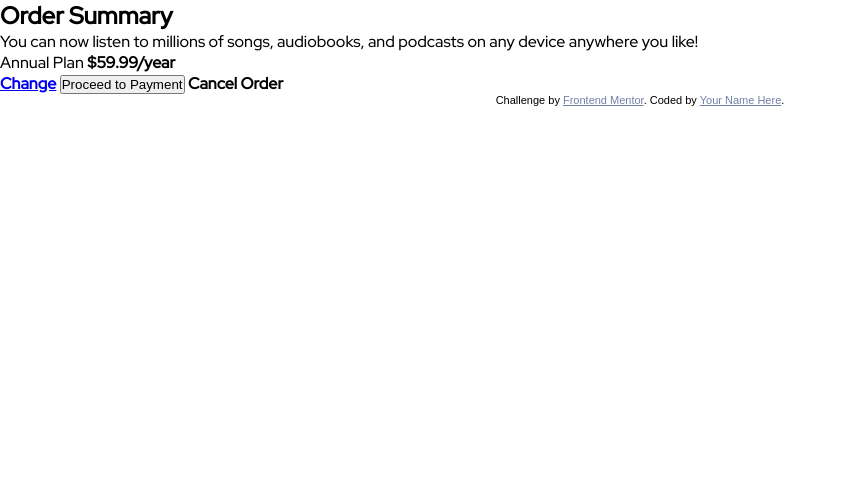
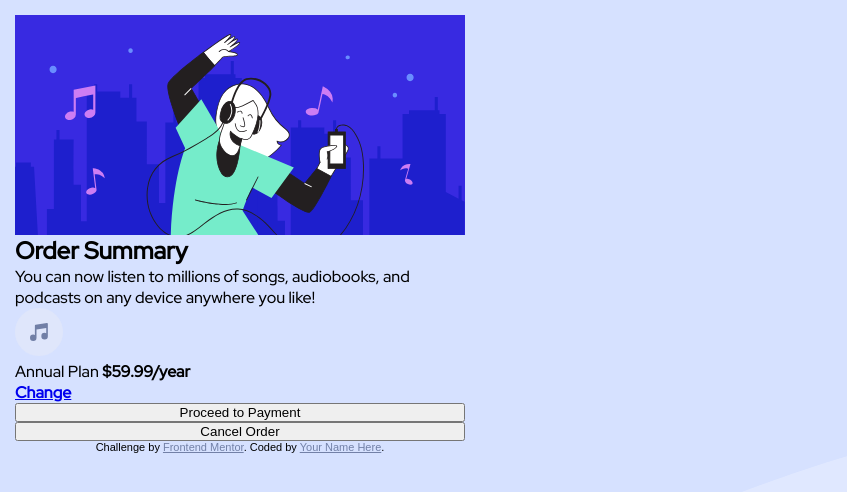
Before and after one commit to jherx/order-summary-component-main, a plain HTML site: page index.html in a window 1280 px wide. Shown: the whole page, without its empty margins (0-847 px from the left). Drawn offline with Linux system fonts and the light colour scheme; a web font is replaced by a local one.

Commit message:
se agregan las clases y se agrega el fondo

```diff
--- a/css/style.css
+++ b/css/style.css
@@ -1,6 +1,6 @@
-@import url('https://fonts.googleapis.com/css2?family=Red+Hat+Display:wght@500&family=Zen+Kurenaido&display=swap');
+@import url("https://fonts.googleapis.com/css2?family=Red+Hat+Display:wght@500&family=Zen+Kurenaido&display=swap");
 
-:root{
+:root {
   /* colors */
   /*? primarios  */
   --Pale_blue: hsl(225, 100%, 94%);
@@ -10,23 +10,64 @@
   --Desaturated_blue: hsl(224, 23%, 55%);
   --Dark_blue: hsl(223, 47%, 23%);
   /*tfonts  */
-    --red_hat:'Red Hat Display';
-    --Kurenaido:'Zen Kurenaido', sans-serif;
+  --red_hat: "Red Hat Display";
+  --Kurenaido: "Zen Kurenaido", sans-serif;
 }
-*{
+* {
   margin: 0;
   padding: 0;
   box-sizing: border-box;
 }
-body{
+body {
   font-size: 16px;
   font-family: var(--red_hat);
+  background: var(--Pale_blue) url(/images/pattern-background-mobile.svg) no-repeat;
+  background-size: 100vw;
 }
+
 .attribution {
   font-size: 11px;
   text-align: center;
-    font-family: var(--Kurenaido)
+  font-family: var(--Kurenaido);
 }
 .attribution a {
-    color:var(--Desaturated_blue)
+  color: var(--Desaturated_blue);
 }
+
+.Main {
+  margin: 10px;
+  padding: 5px;
+  /* grid */
+  display: grid;
+  grid-template-columns: repeat(1fr);
+
+  /* wild */
+  width: 280px;
+}
+.background_Imag{
+
+}
+.text{
+
+}
+.textInformation_p{
+
+}
+.plan-container{
+
+}
+.icon-img{
+
+}
+.plan__a{
+
+}
+.btn{
+
+}
+.btnPrimary{
+
+}
+.btnCancel{
+
+}
--- a/index.html
+++ b/index.html
@@ -1,38 +1,50 @@
 <!DOCTYPE html>
 <html lang="en">
   <head>
-  <meta charset="UTF-8">
-  <meta name="viewport" content="width=device-width, initial-scale=1.0"> <!-- displays site properly based on user's device -->
+    <meta charset="UTF-8" />
+    <meta name="viewport" content="width=device-width, initial-scale=1.0" />
+    <!-- displays site properly based on user's device -->
 
-  <link rel="icon" type="image/png" sizes="32x32" href="./images/favicon-32x32.png">
-  <link rel="stylesheet" href="/css/style.css">
-  <title>Frontend Mentor | Order summary card</title>
-
+    <link
+      rel="icon"
+      type="image/png"
+      sizes="32x32"
+      href="./images/favicon-32x32.png"
+    />
+    <link rel="stylesheet" href="/css/style.css" />
+    <title>Order summary card</title>
   </head>
   <body>
-  <div class="container">
 
+    <div class="Main">
+      <img src="/images/illustration-hero.svg" class="backgrond_Imag" alt="" />
       <h2>Order Summary</h2>
 
-    <p>
-      You can now listen to millions of      songs, audiobooks, and podcasts on any
+      <p class="text Information_p">
+        You can now listen to millions of songs, audiobooks, and podcasts on any
         device anywhere you like!
       </p>
-
-    <p>Annual Plan
+      <div class="plan-container">
+        <img src="/images/icon-music.svg" class="icon-img" alt="" />
+        <p class="text information_p">
+          Annual Plan
           <span><b>$59.99/year</b></span>
         </p>
+        <a href="http://" class="plan__a"><b>Change</b></a>
+      </div>
 
-  <a href="http://"><b>Change</b></a>
+      <button class="btn btnPrimary">Proceed to Payment</button>
+      <input type="button" value="Cancel Order" class="btn btnCancel"></input>
 
-    <button>Proceed to Payment</button>
-    <b>Cancel Order</b>
+      <!-- credits -->
+      <div class="attribution">
+        Challenge by
+        <a href="https://www.frontendmentor.io?ref=challenge" target="_blank"
+          >Frontend Mentor</a
+        >. Coded by <a href="#">Your Name Here</a>.
+      </div>
+      <!--  -->
+    </div>
 
-
-  </div>
-  <div class="attribution">
-    Challenge by <a href="https://www.frontendmentor.io?ref=challenge" target="_blank">Frontend Mentor</a>.
-    Coded by <a href="#">Your Name Here</a>.
-  </div>
   </body>
 </html>
```
Lines whose indentation alone changed are shown as unchanged.
